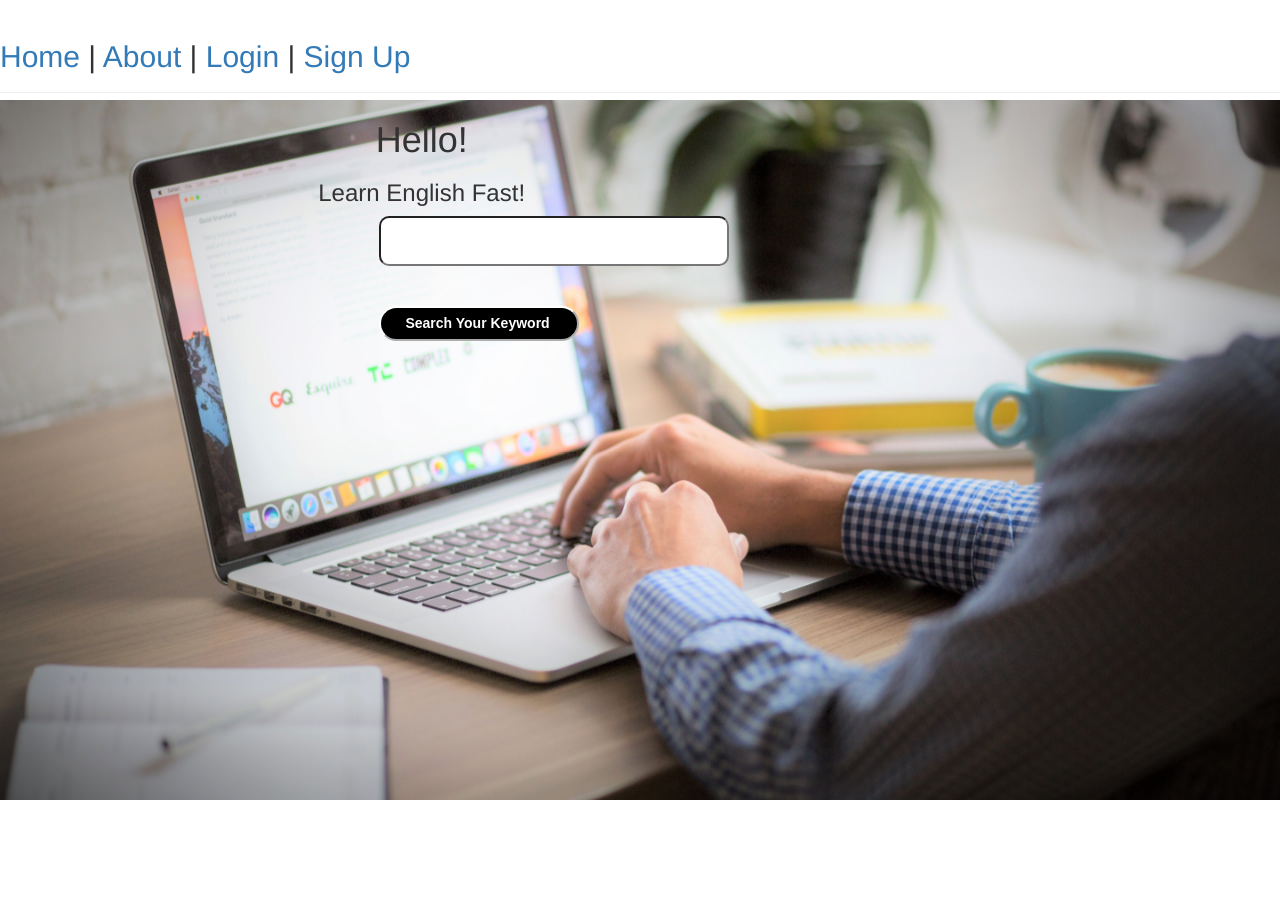
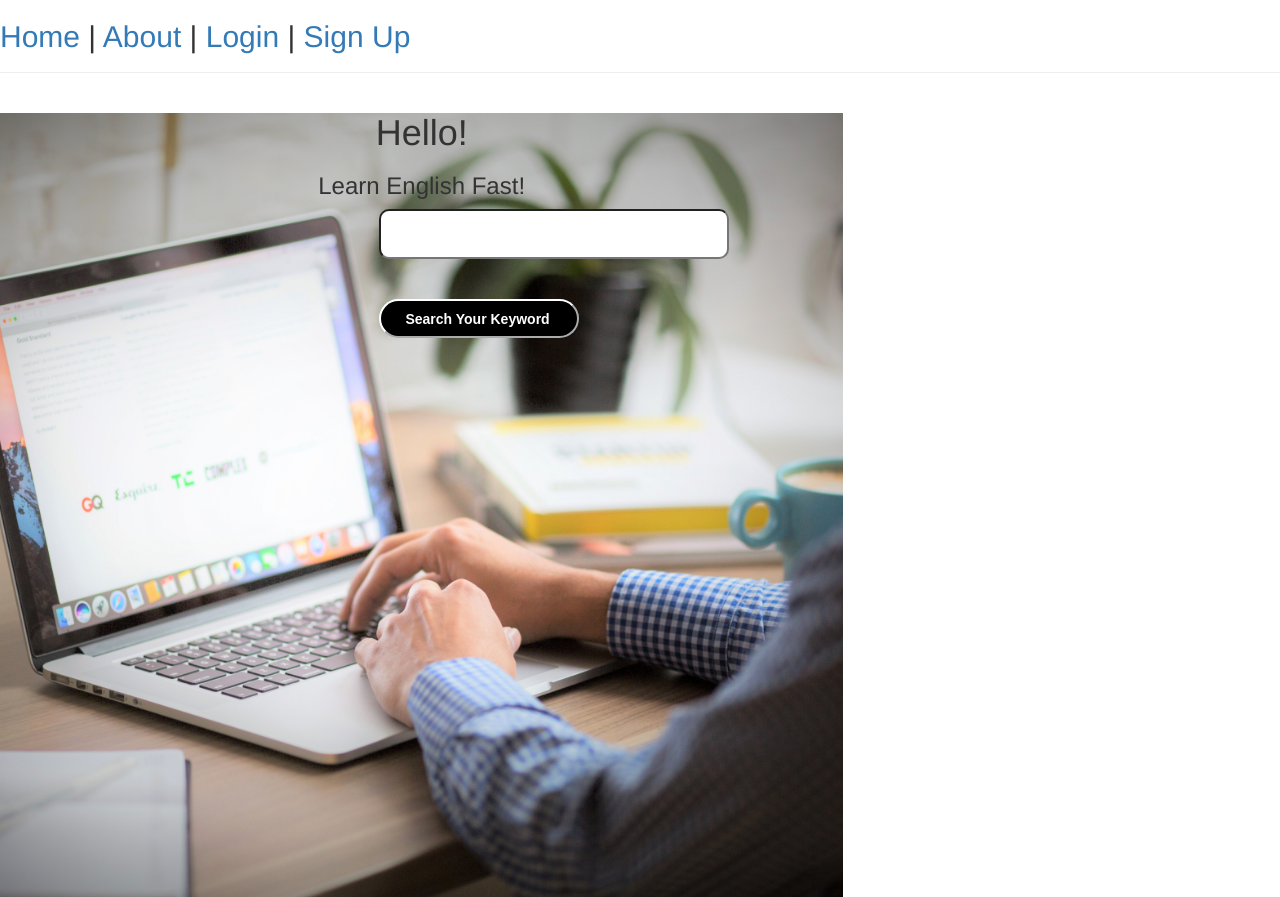
Before and after one commit to chrisdimaio/COMP-5280-Class-Project, a Django app: page /word_display/ in a window 1280 px wide. Before the commit the page ends 800 px from the top, so only its background shows below. Run offline with Django 3.2, Linux system fonts and the light colour scheme; some libraries are stand-ins or nearby versions.

Commit message:
Failed attempt at adding background to index page.

```diff
--- /dev/null
+++ b/word_display/static/base.css
@@ -0,0 +1,11 @@
+.page-header {
+    // background-color: #6495ED;
+    margin-top: 0;
+    top: 0px;
+}
+
+.page-header h1, .page-header h1 a, .page-header h1 a:visited, .page-header h1 a:active {
+    // color: #ffffff;
+    font-size: 20pt;
+    text-decoration: none;
+}
--- a/word_display/static/index.css
+++ b/word_display/static/index.css
@@ -1,12 +1,19 @@
+.home{
+  background: url(images/background.jpg) no-repeat center center fixed;
+//  -webkit-background-size: cover;
+//  -moz-background-size: cover;
+//  -o-background-size: cover;
+  background-size: cover;
+  height: 99%;
+  width: 100%;
+}
+
 .div_content{
-  background: url(images/background.jpg) no-repeat center center fixed;
-  -webkit-background-size: cover;
-  -moz-background-size: cover;
-  -o-background-size: cover;
-  background-size: cover;
-  margin: auto;
-  position: absolute;
-  top: 100; left: 0; bottom: 0; right: 0;
+  height: 99%;
+  width: 100%;
+  margin: 0px;
+  // position: relative;
+  // top: 100; left: 0; bottom: 0; right: 0;
 }
 .search_form{
   margin: auto;
--- a/word_display/templates/word_display/base.html
+++ b/word_display/templates/word_display/base.html
@@ -5,7 +5,8 @@
         <link rel="stylesheet" href="//maxcdn.bootstrapcdn.com/bootstrap/3.2.0/css/bootstrap.min.css">
         <link rel="stylesheet" href="//maxcdn.bootstrapcdn.com/bootstrap/3.2.0/css/bootstrap-theme.min.css">
         <link href='//fonts.googleapis.com/css?family=Lobster&subset=latin,latin-ext' rel='stylesheet' type='text/css'>
-        <!--<link rel="stylesheet" href="{% static 'css/publish.css' %}">-->
+        <!--<link rel="stylesheet" href="{% static 'css/base.css' %}">-->
+        <link rel="stylesheet" type="text/css" href="{% static 'base.css' %}"/>
         <link rel="stylesheet" type="text/css" href="{% static 'index.css' %}"/>
         <link rel="stylesheet" type="text/css" href="{% static 'about_us.css' %}"/>
         <link rel="stylesheet" type="text/css" href="{% static 'user_def.css' %}"/>
--- a/word_display/templates/word_display/index.html
+++ b/word_display/templates/word_display/index.html
@@ -1,6 +1,6 @@
 {% extends 'word_display/base.html' %}
-
 {% block content %}
+    <div class="home">
         <div class="title">
             <div class="title_text">
                 <h1>Hello!</h1>
@@ -16,4 +16,6 @@
                 <input type="submit" value=" Search Your Keyword  ">
             </form>
         </div>
+    </div>
+    </body>
 {% endblock %}
```
Also changed, not shown: word_display/static/publish.css (deleted, +0 -51 lines).
